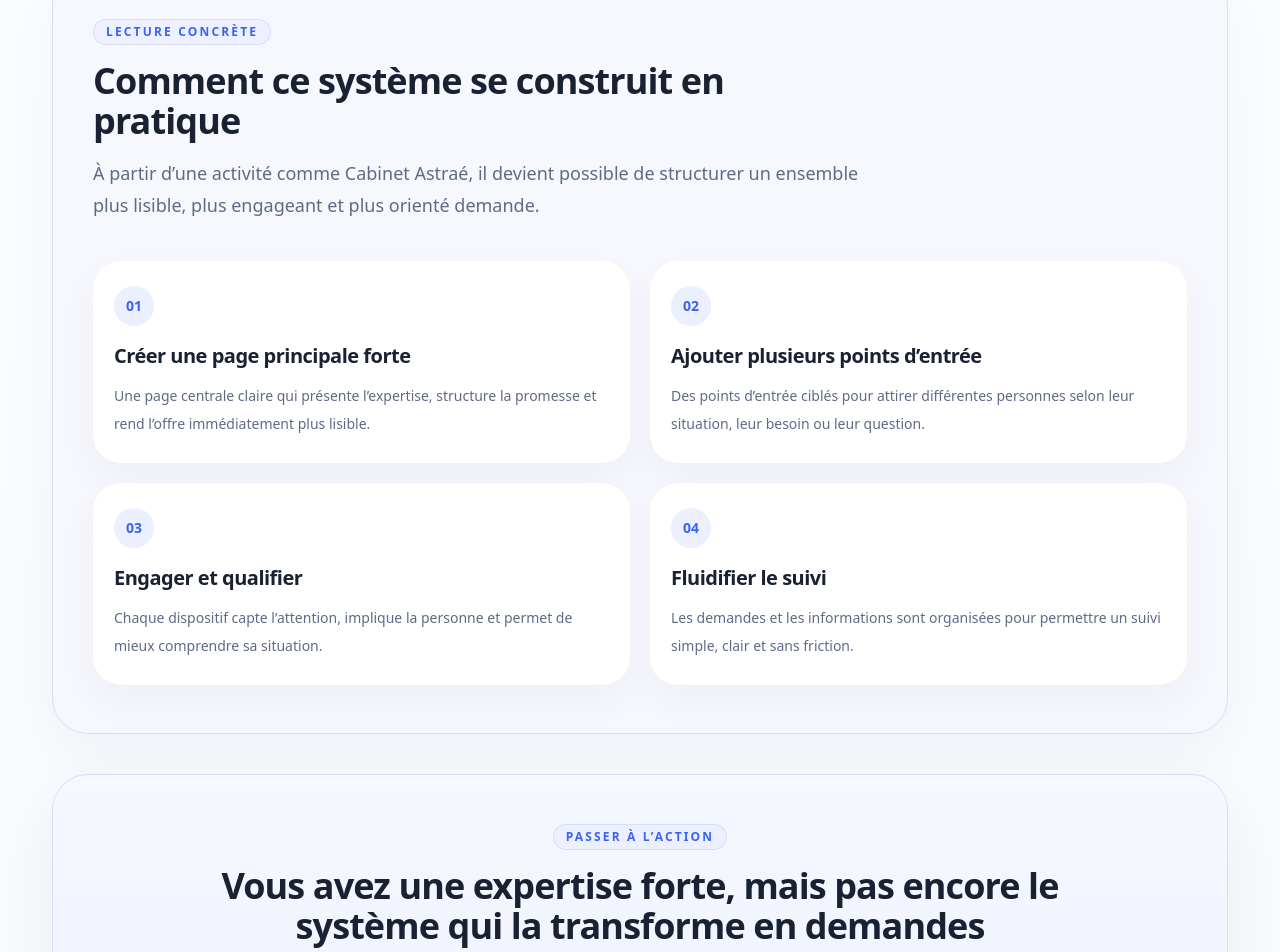
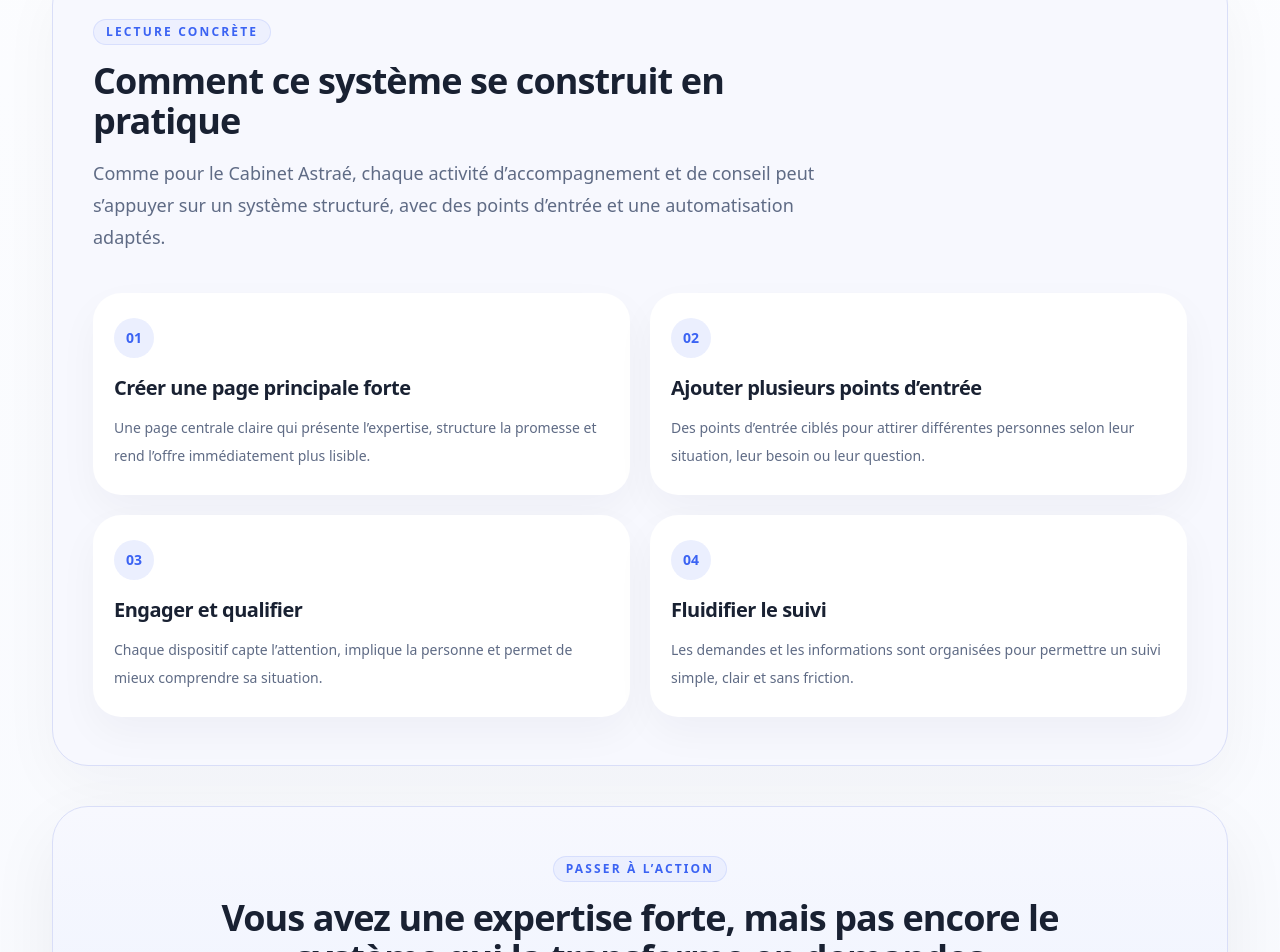
Before and after one commit to arnaudcrestey/portail-site-vitrine, a Next.js app: page /systeme in a window 1280 px wide. Shown: the part 1526-2478 px from the top of the page. Built offline with nearby package versions, Linux system fonts and the light colour scheme.

Commit message:
Update page.tsx

```diff
--- a/app/systeme/page.tsx
+++ b/app/systeme/page.tsx
@@ -104,8 +104,7 @@ export default function SystemePage() {
               </h2>
 
               <p className="mt-4 text-lg leading-8 text-slate">
-                À partir d’une activité comme Cabinet Astraé, il devient possible de structurer un
-                ensemble plus lisible, plus engageant et plus orienté demande.
+                Comme pour le Cabinet Astraé, chaque activité d’accompagnement et de conseil peut s’appuyer sur un système structuré, avec des points d’entrée et une automatisation adaptés.
               </p>
             </div>
 
```
